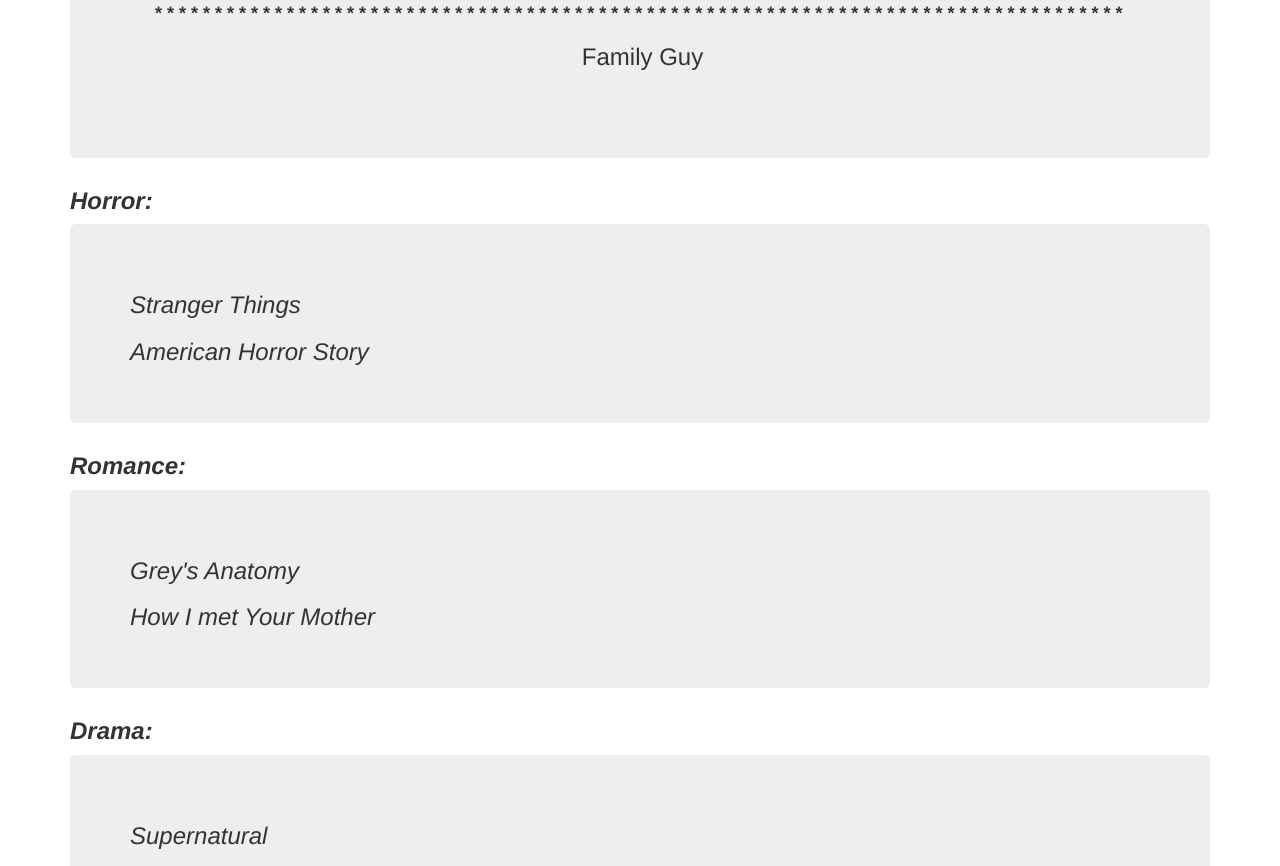
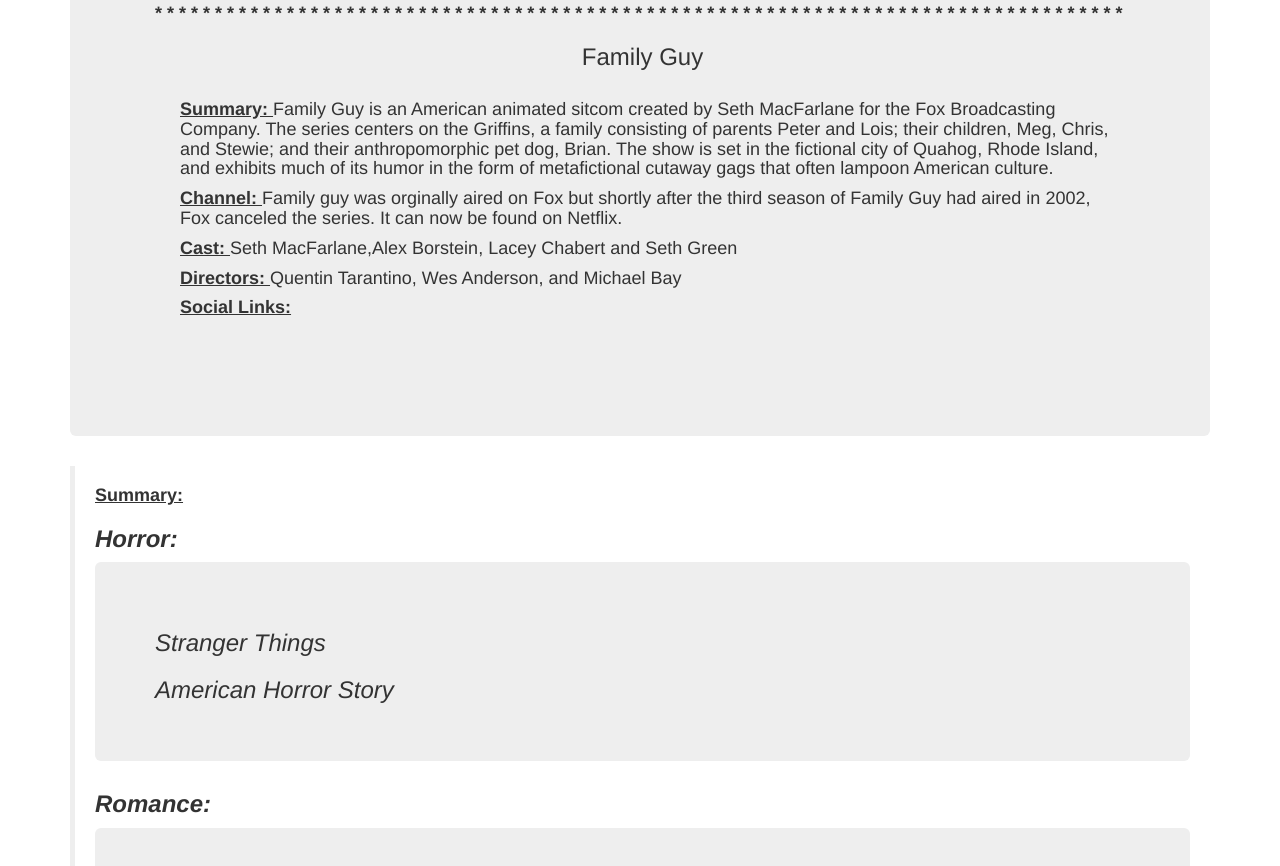
Before and after one commit to crisb247/course_competition, a plain HTML site: page genres.html in a window 1280 px wide. Shown: the part 812-1678 px from the top of the page. Drawn offline with Linux system fonts and the light colour scheme.

Commit message:
finished text family guy

```diff
--- a/genres.html
+++ b/genres.html
@@ -2,7 +2,7 @@
 <head>
   <title>TV Show Reviews</title>
   <link href='css/bootstrap.css' rel='stylesheet'>
-    <meta name= "viewport" content="width=device-width, initial-scale=1.0" >
+  <meta name= "viewport" content="width=device-width, initial-scale=1.0" >
 </head>
 <body>
   <div class= "container">
@@ -30,8 +30,8 @@
 
 <div>
 <h3> <strong> <em> Comedy: </em> </strong> </h3>
-  <div class='jumbotron'>
- <div class= text-center >
+<div class='jumbotron'>
+<div class= text-center >
     <h3> F.R.I.E.N.D.S</h3>
   </div>
 <div class="col-xs-4">
@@ -47,11 +47,20 @@
 
 <h4><strong> * * * * * * * * * * * * * * * * * * * * * * * * * * * * * * * * * * * * * * * * * * * * * * * * * * * * * * * * * * * * * * * * * * * * * * * * * * * * * * * * *   <strong><h4>
 <div class= text-center >
-    <h3> Family Guy</h3>
+  <h3> Family Guy</h3>
+</div>
+  <blockquote>
+  <h4><strong><u> Summary: </u></strong> Family Guy is an American animated sitcom created by Seth MacFarlane for the Fox Broadcasting Company. The series centers on the Griffins, a family consisting of parents Peter and Lois; their children, Meg, Chris, and Stewie; and their anthropomorphic pet dog, Brian. The show is set in the fictional city of Quahog, Rhode Island, and exhibits much of its humor in the form of metafictional cutaway gags that often lampoon American culture.</h4>
+  <h4><strong><u> Channel: </u></strong> Family guy was orginally aired on Fox but shortly after the third season of Family Guy had aired in 2002, Fox canceled the series. It can now be found on Netflix.
+  <h4><strong><u> Cast: </u></strong>Seth MacFarlane,Alex Borstein, Lacey Chabert and Seth Green
+  <h4><strong><u> Directors: </u></strong> Quentin Tarantino, Wes Anderson, and Michael Bay
+  <h4><strong><u> Social Links: </u></strong>
 
-   </div>
+
 </div>
 </div>
+<blockquote>
+<h4><strong><u> Summary: </u></strong>
 
 
 <div>
```
